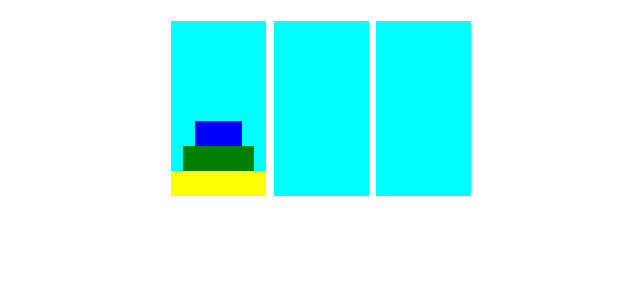
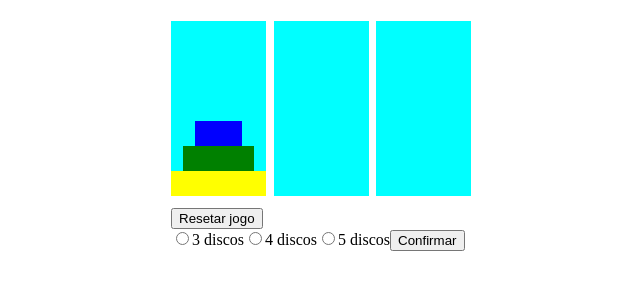
Before and after one commit to nerfandinho/torre-de-hanoi, a plain HTML site: page index.html in a window 1280 px wide. Shown: the whole page, without its empty margins (319-959 px from the left). Drawn offline with Linux system fonts and the light colour scheme.

Commit message:
Criar o botao de reset e de dificuldade

```diff
--- a/index.html
+++ b/index.html
@@ -10,6 +10,7 @@
 <body>
     <main>
         <section id="game"></section>
+        <section id="buttons"></section>
     </main>
 
     <script src="src/js/script.js"></script>
--- a/src/css/style.css
+++ b/src/css/style.css
@@ -1,6 +1,10 @@
 body, main {
     display: flex;
     justify-content: center;
+}
+
+main {
+    flex-direction: column;
 }
 
 #game {
--- a/src/js/script.js
+++ b/src/js/script.js
@@ -1,4 +1,6 @@
-const principal = document.getElementById("game");
+const game = document.getElementById("game"),
+    main = document.querySelector("main"),
+    buttons = document.getElementById("buttons");
 
 function criaJogo(numBlocos = 3) {
     for (let torre = 1; torre <= 3; torre++) {
@@ -8,7 +10,7 @@ function criaJogo(numBlocos = 3) {
         div.addEventListener("click", moveBloco);
 
         div.id = `pin${torre}`;
-        principal.appendChild(div);
+        game.appendChild(div);
     }
 
     const comeco = document.getElementById("pin1");
@@ -21,6 +23,53 @@ function criaJogo(numBlocos = 3) {
 }
 criaJogo();
 
+// Função que cria um botão para resetar a partida
+function criaResetButton() {
+    const resetButton = document.createElement("button");
+
+    resetButton.id = "reset";
+    resetButton.innerText = "Resetar jogo";
+    resetButton.addEventListener("click", resetaJogo);
+
+    buttons.appendChild(resetButton);
+}
+criaResetButton();
+
+// Função que cria uma alterador de dificuldade
+function criaDifficultyChanger() {
+    const confirmButton = document.createElement("button"),
+        box = document.createElement("div");
+
+    for (let options = 3; options <= 5; options++) {
+        const option = document.createElement("input"),
+              label = document.createElement("label");
+
+        option.type = "radio";
+
+        label.innerText = `${options} discos`;
+
+        option.id = options;
+
+        box.appendChild(option);
+        box.appendChild(label);
+    }
+
+    confirmButton.id = "confirm";
+    confirmButton.innerText = "Confirmar";
+
+    confirmButton.addEventListener("click", resetaJogo);
+
+    box.appendChild(confirmButton);
+
+    buttons.appendChild(box);
+}
+criaDifficultyChanger();
+
+function resetaJogo(numBlocos = 3) {
+    document.getElementById("game").innerHTML = "";
+    criaJogo(numBlocos);
+}
+
 function moveBloco() {
 
 }
```
